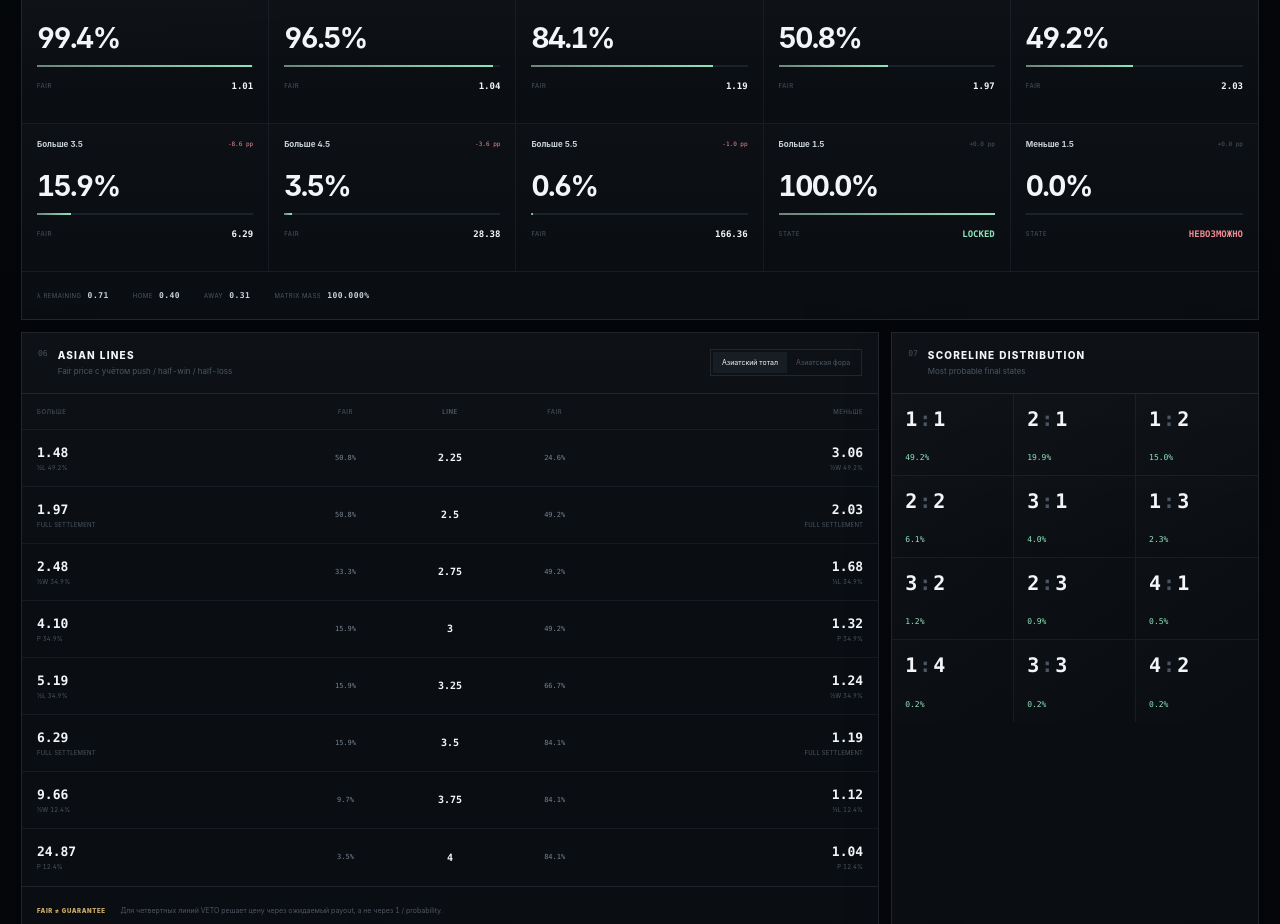
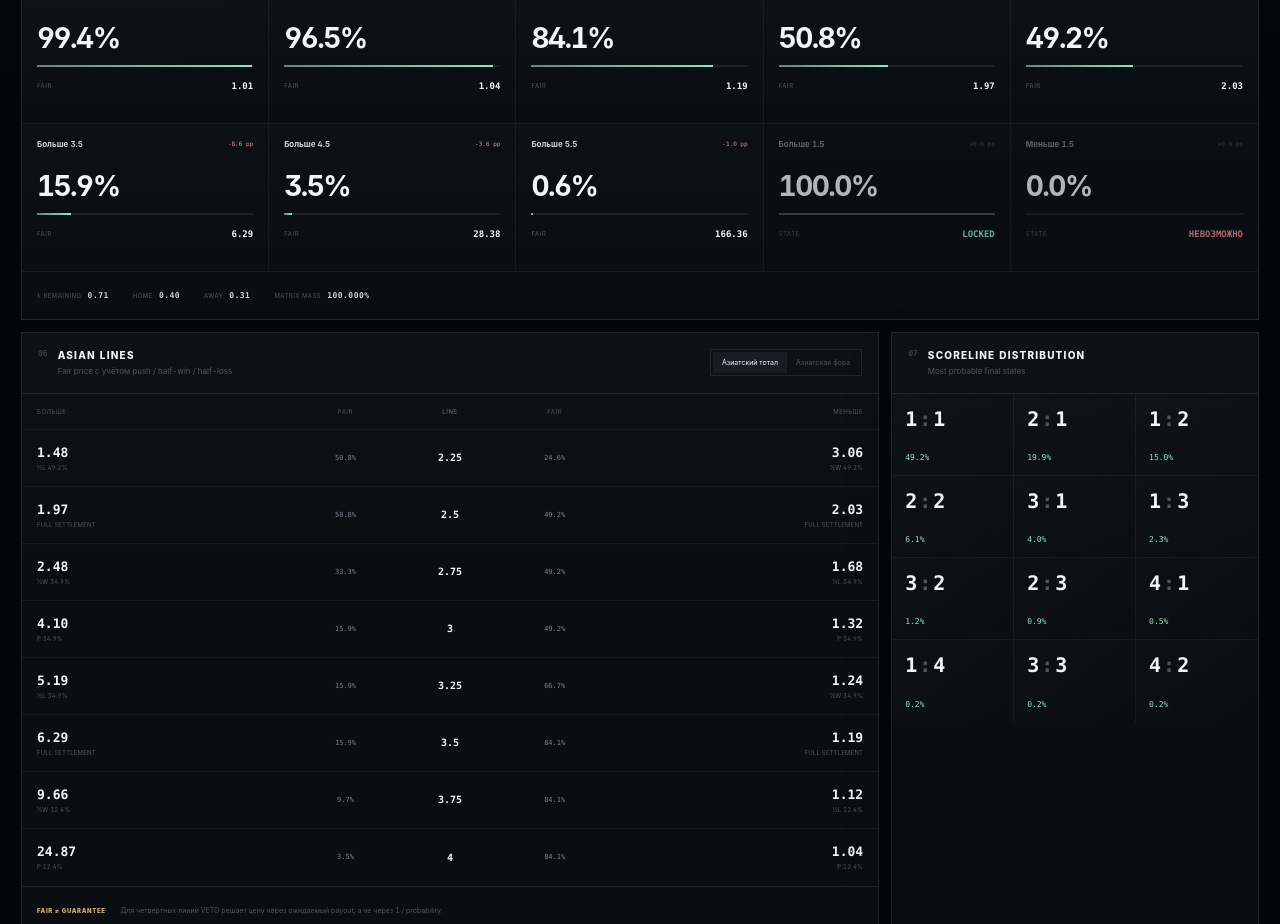
Before and after one commit to margaryanlabs/Vetosport, a Next.js app: page / in a window 1280 px wide. Shown: the part 2500-3424 px from the top of the page. Built offline with nearby package versions, Linux system fonts and the light colour scheme; no server answers.

Commit message:
polish: style locked probability markets

```diff
--- a/src/app/globals.css
+++ b/src/app/globals.css
@@ -1883,3 +1883,16 @@ footer p {
   .governanceCheck,
   .governanceCheck:nth-child(3n) { border-right: 0; }
 }
+
+.lockedMarket {
+  opacity: .72;
+  background:
+    linear-gradient(180deg, rgba(255,255,255,.006), transparent),
+    rgba(255,255,255,.003);
+}
+.lockedMarket .surfaceProbTrack i {
+  background: #43505b;
+}
+.lockedMarket .surfaceMarketTop > span {
+  color: var(--muted);
+}
```
